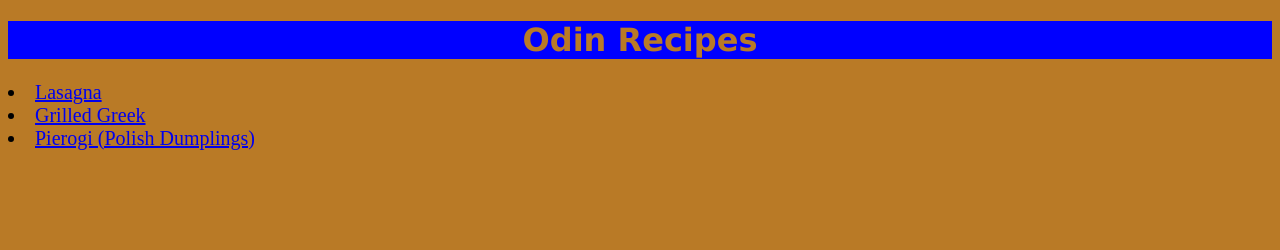
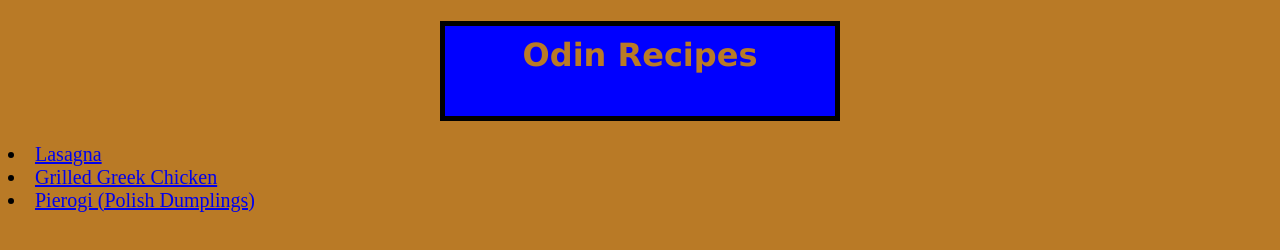
Before and after one commit to MrVaasu/odin-recipes, a plain HTML site: page index.html in a window 1280 px wide. Drawn offline with Linux system fonts and the light colour scheme.

Commit message:
added first box to headers repaired go back button

```diff
--- a/index.html
+++ b/index.html
@@ -10,7 +10,7 @@
         <h1 class="header">Odin Recipes</h1>
         <ui style="font-size: 20px;">
         <li><a href="recipes/lasagna.html"> Lasagna</a></li>
-        <li><a href="recipes/grilled-greek-chicken.html"> Grilled Greek</a></li>
+        <li><a href="recipes/grilled-greek-chicken.html"> Grilled Greek Chicken</a></li>
         <li><a href="recipes/pierogi.html"> Pierogi (Polish Dumplings)</a></li>
         </ui>
     </body>
--- a/style.css
+++ b/style.css
@@ -1,3 +1,7 @@
+*{
+    box-sizing: border-box;
+}
+
 body{
     background-color: #b97a26;
 }
@@ -6,6 +10,12 @@ body{
     text-align: center;
     background-color: blue;
     font-family: Verdana, Geneva, Tahoma, sans-serif;
+    padding: 10px;
+    width: 400px;
+    height: 100px;
+    margin-left: auto;
+    margin-right: auto;
+    border: 5px solid black;
 }
 
 .description{
```
Also changed, not shown: recipes/grilled-greek-chicken.html (+2 -1 lines), recipes/lasagna.html (+2 -2 lines), recipes/pierogi.html (+1 -1 lines).
